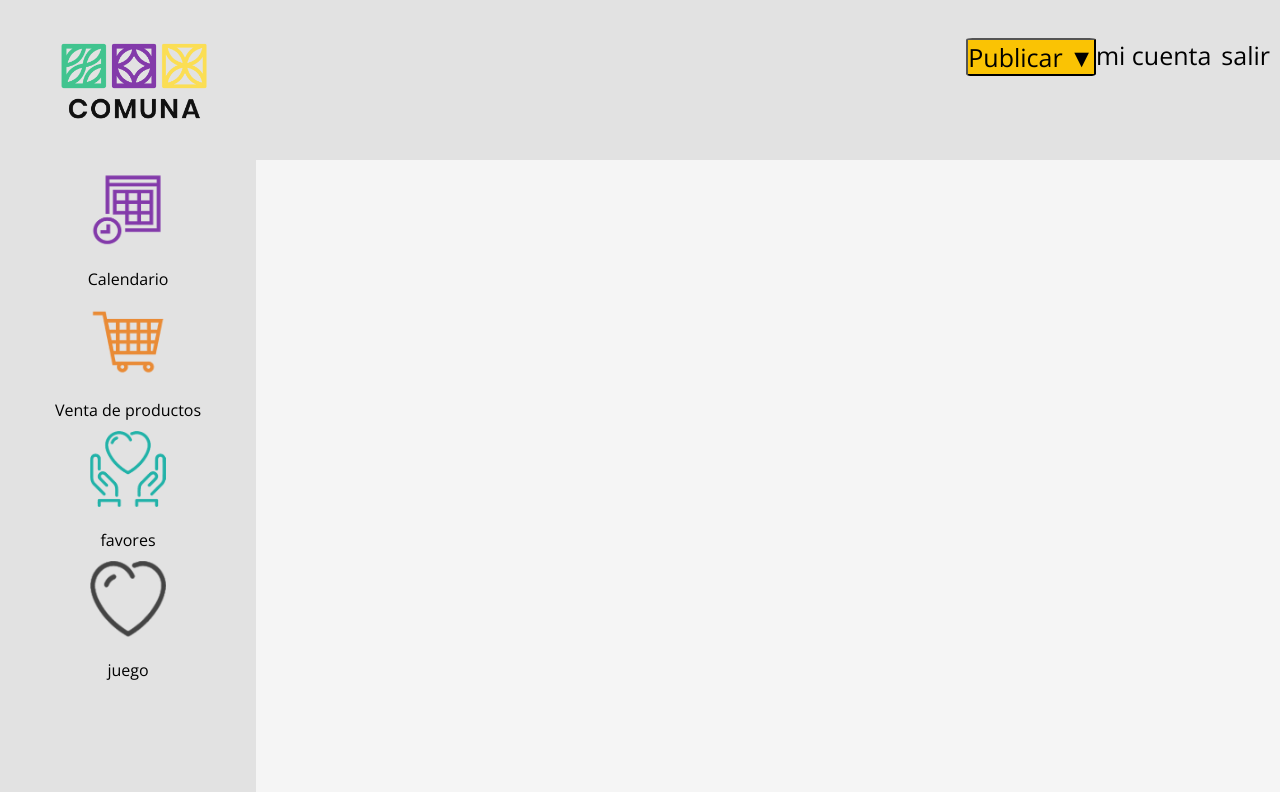
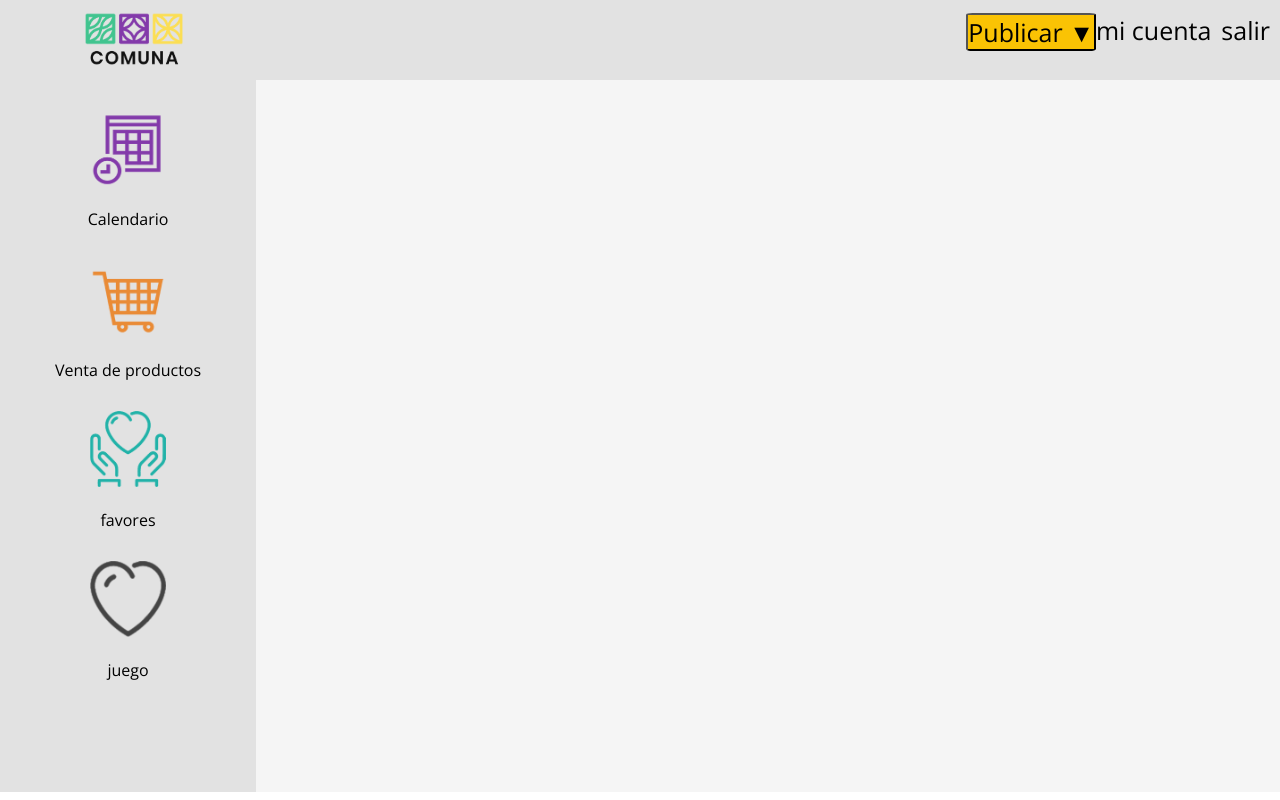
Before and after one commit to Aragon-Diego/ComunaNuevo, a PHP site: page /dashbord.php in a window 1280 px wide. Run offline with PHP 8.4, Linux system fonts and the light colour scheme.

Commit message:
se cambio css de iconos y logo

```diff
--- a/styles/dashbord.css
+++ b/styles/dashbord.css
@@ -1,13 +1,13 @@
 
 .top{
     width: 100vw;
-    height: 20vh;
+    height: 10vh;
     background-color:#e2e2e2;
     float: left;
 }
 .bottom{
     width: 100vw;
-    height: 79vh;
+    height: 89vh;
     background-color:red;
     float: left;
 }
@@ -24,10 +24,10 @@
 }
 .Logo{
     float: left;
-    width:15%;
+    width:10%;
     height:auto;
-    margin-left:3%;
-    margin-top:2.5%;
+    margin-left:5.5%;
+    margin-top:0.5%;
 }
 head{
     display: none;
@@ -37,11 +37,11 @@ head{
     float:right;
     font-size:25px;
     border-radius: 5%;
-    margin-top:3%;
+    margin-top:1%;
 }
 .dashbordA{
     float: right;
     font-size: 25px;
-    margin-top:3%;
+    margin-top:1%;
     margin-right:10px;
 }
--- a/styles/iconos.css
+++ b/styles/iconos.css
@@ -2,7 +2,7 @@
     float: left;
     width:100%;
     height:auto;
-    padding-top: 10px;
+    padding-top: 30px;
 }
 
 .menuP,.menuIcono{
```
